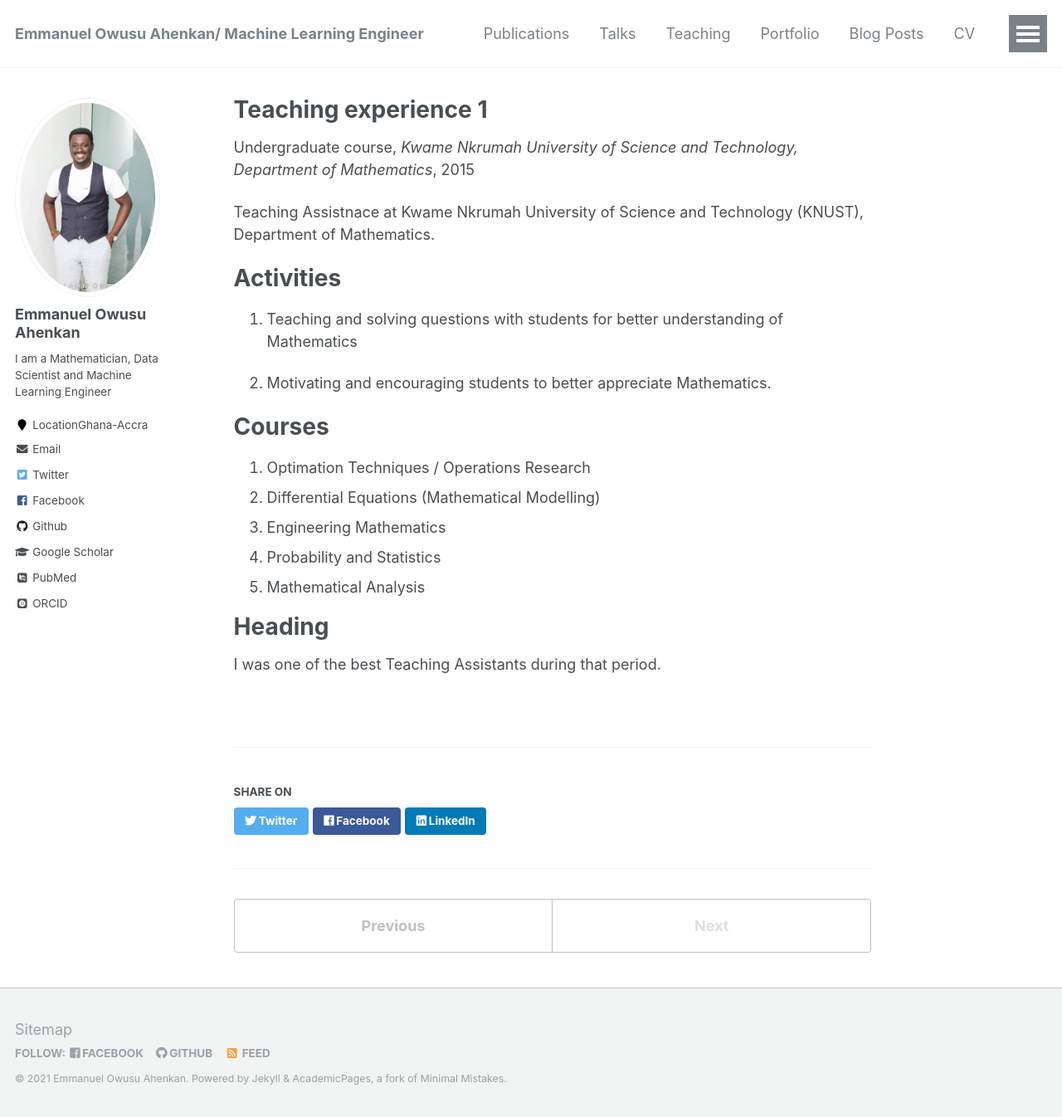
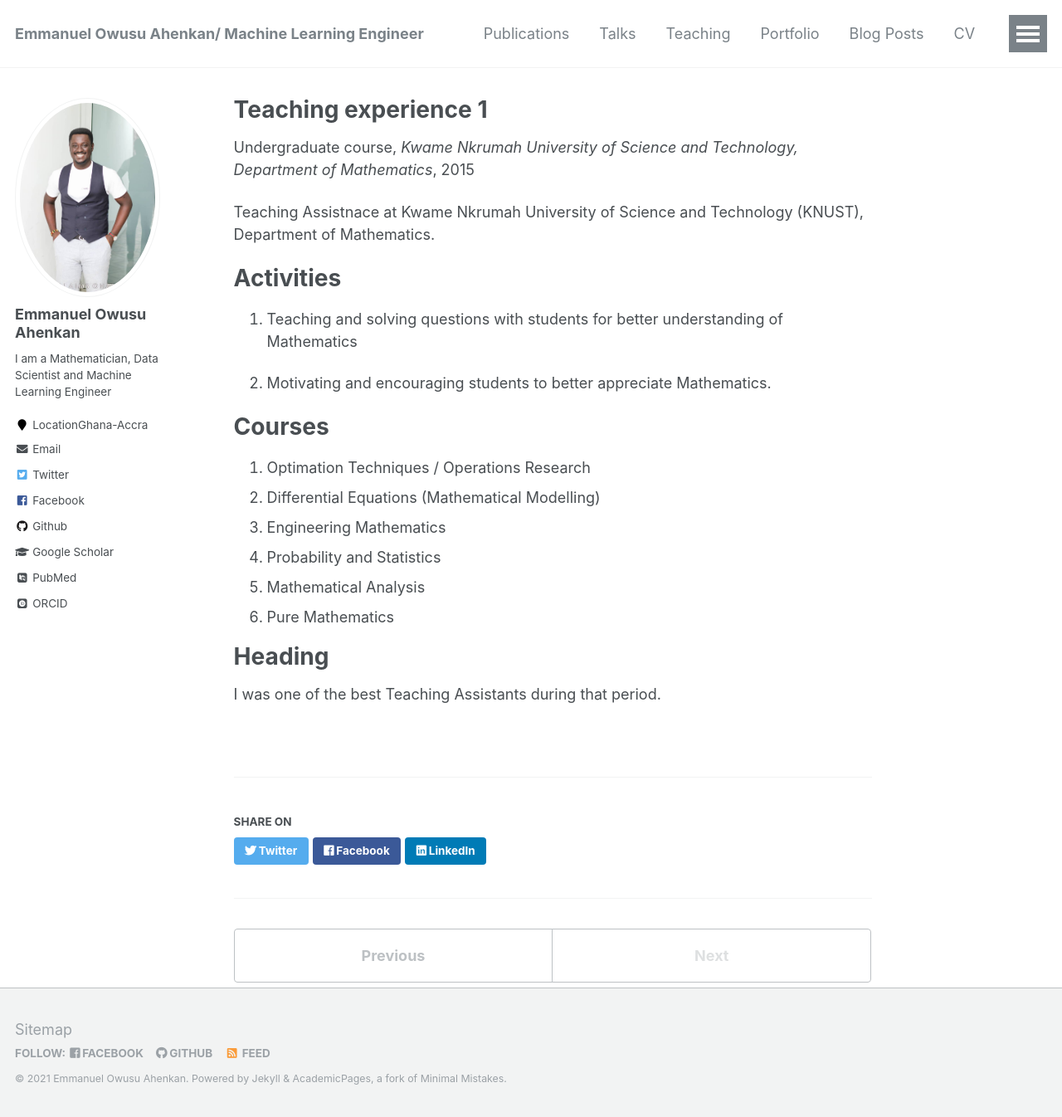
Before and after one commit to EmmanuelOwusu/EmmanuelOwusu.github.io, a Jekyll site: the page built from _teaching/2014-spring-teaching-1.md, in a window 1280 px wide and 1346 px high. Shown: the whole window at 83% size. Built offline with Jekyll 4.4.1, drawn with Linux system fonts in a browser that asks for light colours; some web fonts are replaced.

Commit message:
Teaching1
Teaching1

```diff
--- a/_teaching/2014-spring-teaching-1.md
+++ b/_teaching/2014-spring-teaching-1.md
@@ -24,6 +24,8 @@ Courses
 3. Engineering Mathematics
 4. Probability and Statistics
 5. Mathematical Analysis
+6. Pure Mathematics
+
 
 Heading
 ======
```
